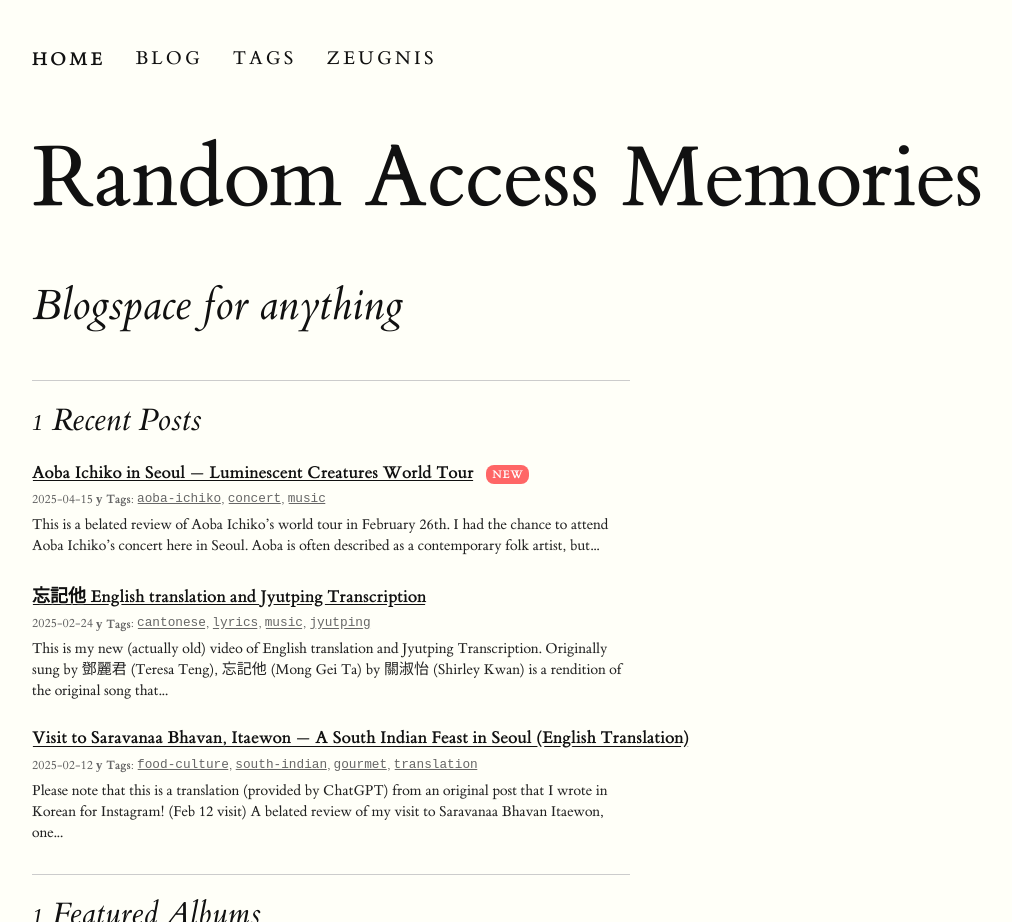
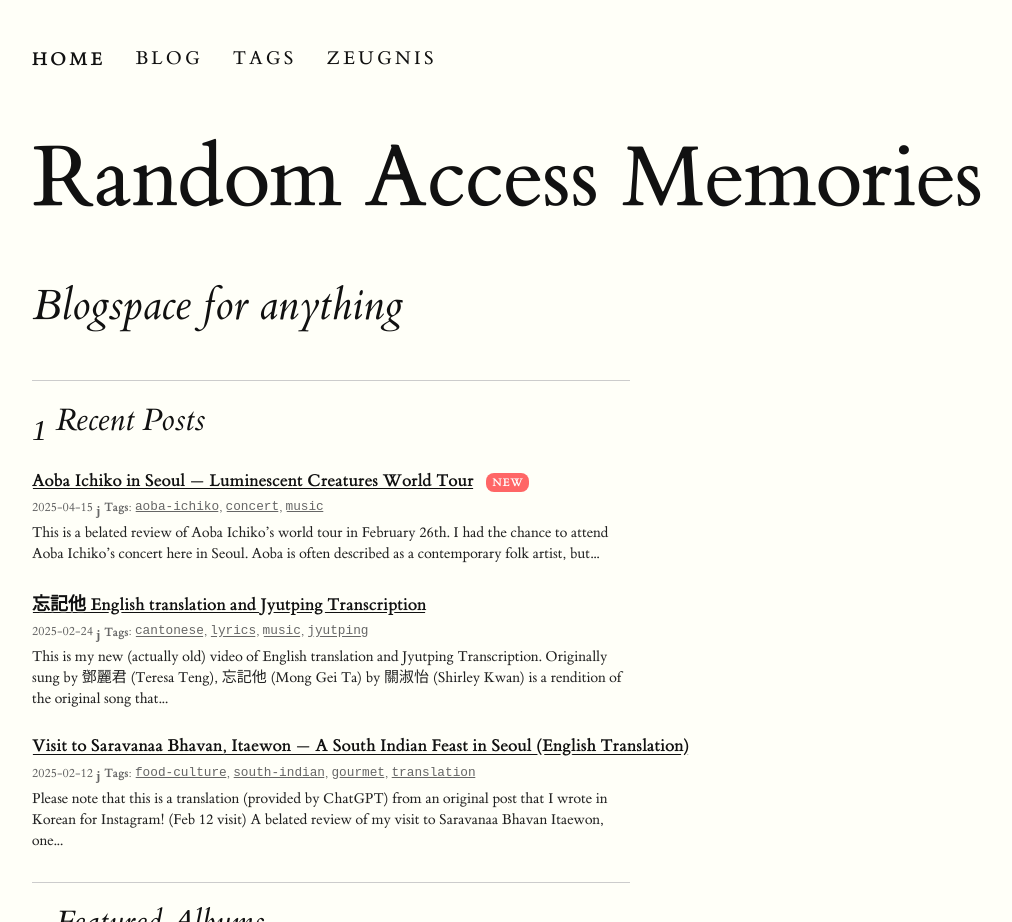
Before and after one commit to Zeugnis04/zeugnis04.github.io, a Jekyll site: the page built from index.md, in a window 1280 px wide, cut to the strip 0-922 px from the top of the page. Shown: the whole strip, without its empty margins (144-1156 px from the left). Built offline with Jekyll 4.4.1, drawn with Linux system fonts in a browser that asks for light colours.

Commit message:
new about

```diff
--- a/_layouts/post.html
+++ b/_layouts/post.html
@@ -14,7 +14,7 @@ layout: default
 {%- if page.tags -%}
   <div class="meta-tags">
     <p class="post-tags">
-      <strong><span class="tag-ornament">1</span>  Tags : </strong>
+      <strong><span class="tag-ornament">j</span>  Tags : </strong>
       {% for tag in page.tags %}
         <a href="/tags#{{ tag | slugify }}" class="post-tag">{{ tag }}</a>{% unless forloop.last %}, {% endunless %}
       {% endfor %}
--- a/_sass/_site-style.scss
+++ b/_sass/_site-style.scss
@@ -31,9 +31,11 @@
   }
 
   .tag {
+    display: inline-block;
     padding: 0px 0px;
     font-family: monospace;
     white-space: nowrap;
+    vertical-align: middle;
   }
 
   a.tag {
@@ -74,9 +76,10 @@
 .ornament {
     font-family: adobe-caslon-pro, serif;
     font-feature-settings: "ornm";
-    font-size: 1.5rem;
+    font-size: 2.0rem;
     display: inline-block;
     vertical-align: baseline;
+    vertical-align: -webkit-baseline-middle;
     line-height: 1;
     background: transparent;
     padding: 0 0em;
@@ -132,7 +135,8 @@
   font-family: adobe-caslon-pro, serif;
   font-feature-settings: "ornm";
   font-size: 1.8rem;
-  vertical-align: baseline;
+  vertical-align: middle; /* fallback for non-WebKit */
+  vertical-align: -webkit-baseline-middle; /* only applied in WebKit */
   display: inline-block;
   line-height: 1;
   background: transparent;
--- a/_sass/_tufte.scss
+++ b/_sass/_tufte.scss
@@ -273,6 +273,7 @@ img {
     line-height: 1.3;
     vertical-align: baseline;
     position: relative;
+    font-variant: "onum";
 }
 
 .sidenote-number {
--- a/index.md
+++ b/index.md
@@ -25,7 +25,7 @@ weight: 1
       <div class="post-meta">
         {{ post.date | date: "%Y-%m-%d" }}
         {% if post.tags %}
-          <strong><span class="tag-ornament">y</span>Tags</strong>:
+          <strong><span class="tag-ornament">j</span>Tags</strong>:
           {% for tag in post.tags %}
             <a href="/tags#{{ tag | slugify }}" class="tag">{{ tag }}</a>{% unless forloop.last %}, {% endunless %}
           {% endfor %}
```
Also changed, not shown: zeugnis.md (+13 -4 lines).
